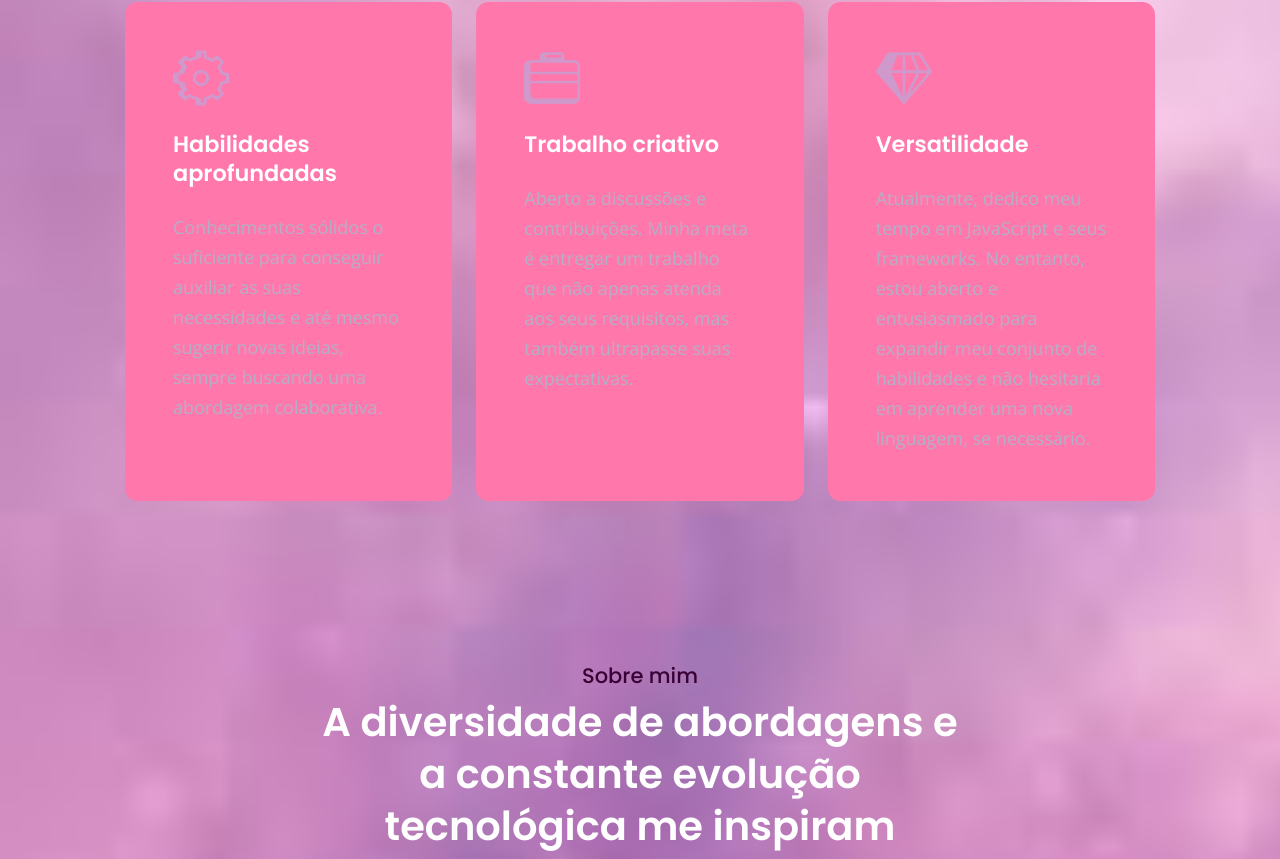
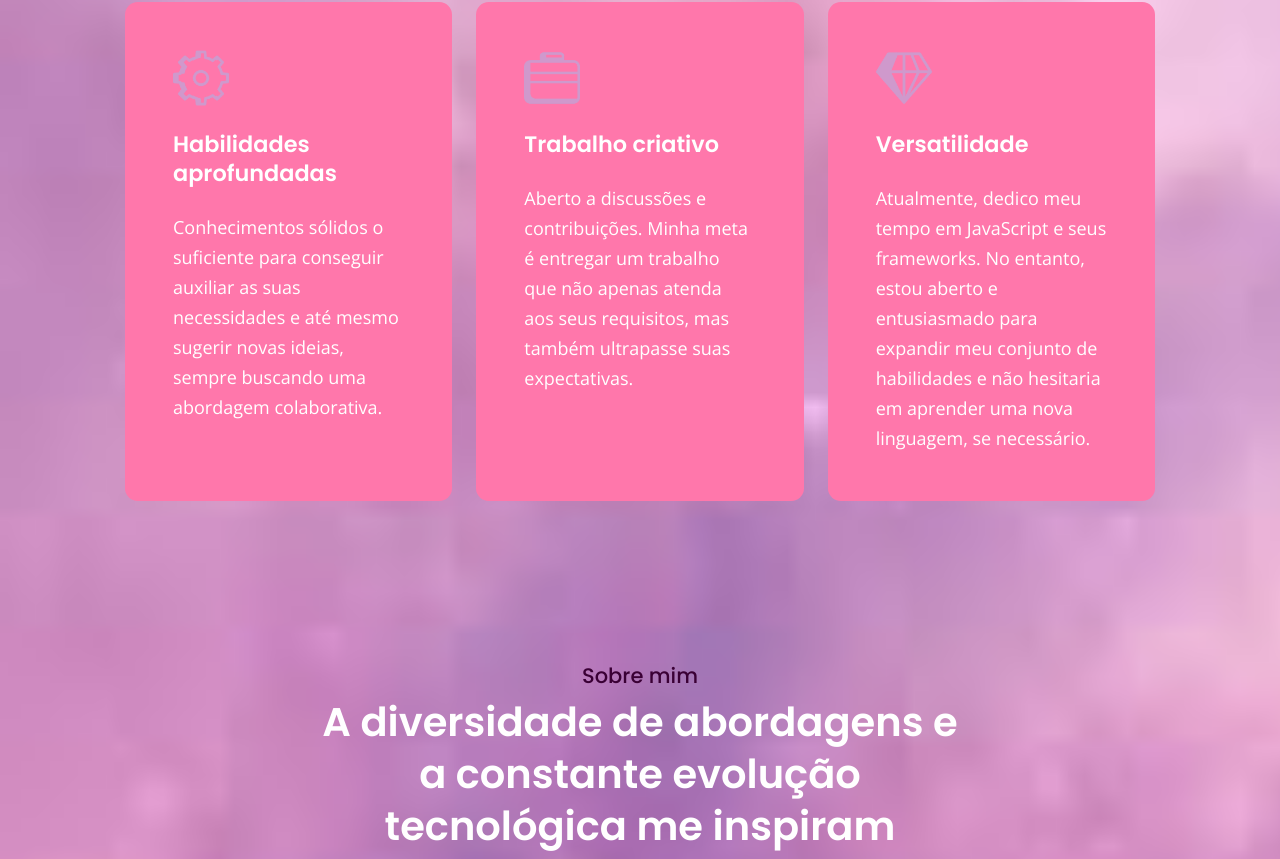
Before and after one commit to gtmnew/personal-portfolio, a React (Vite) app: page / in a window 1280 px wide. Shown: the part 621-1480 px from the top of the page. Built offline with nearby package versions, Linux system fonts and the light colour scheme.

Commit message:
second commit

```diff
--- a/src/components/HeroCards/HeroCards.scss
+++ b/src/components/HeroCards/HeroCards.scss
@@ -33,6 +33,6 @@
   }
 
   p {
-    color: #b4afc6;
+    color: #fff;
   }
 }
--- a/src/components/Servicess/Services.scss
+++ b/src/components/Servicess/Services.scss
@@ -61,7 +61,7 @@
     }
 
     p {
-      color: var(--main-color);
+      color: #fff;
     }
   }
 }
```
